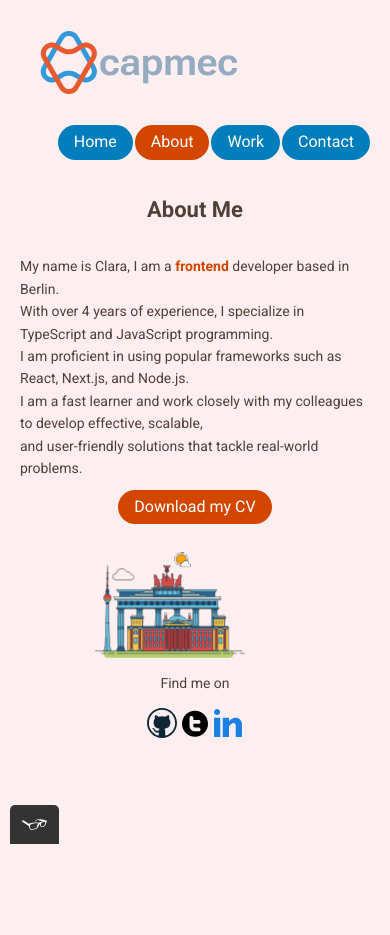
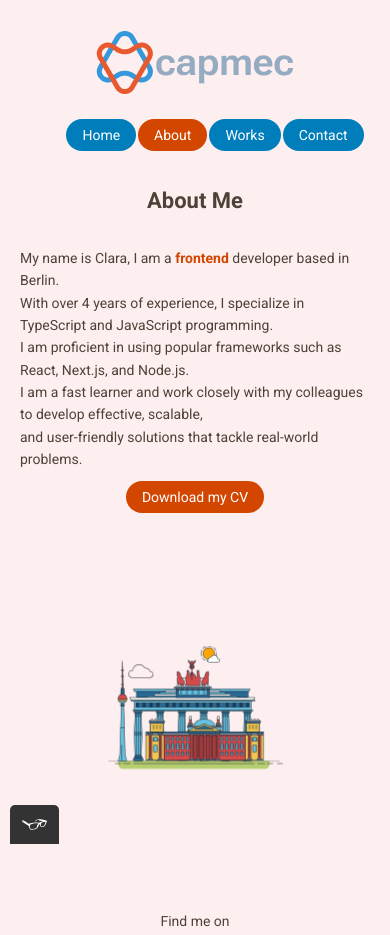
Before and after one commit to capmec/capmec-portfolio, a plain HTML site: page about.html in a window 390 px wide. Shown: the top 935 px of the page. Before the commit the page ends 844 px from the top, so only its background shows below. Drawn offline with nearby package versions, Linux system fonts and the light colour scheme.

Commit message:
finishing the potfolio

```diff
--- a/about.html
+++ b/about.html
@@ -49,37 +49,36 @@
 					role="menubar"
 					class="navigation-list">
 					<li role="presentation">
-						<a
-							href="index.html"
+						<button
+							onClick="location.href='index.html'"
 							role="menuitem"
-							class="navigation-list__item navigation-list__item--active">
-							<button class="button__secondary">Home</button>
-						</a>
+							class="navigation-list__item navigation-list__item--active button button__secondary">
+							Home
+						</button>
 					</li>
 					<li role="presentation">
-						<!-- <a> NEEDS TO BE CENTERED -->
-						<a
-							href="about.html"
+						<button
+							onClick="location.href='about.html'"
 							role="menuitem"
 							class="navigation-list__item">
-							<button>About</button>
-						</a>
+							About
+						</button>
 					</li>
 					<li role="presentation">
-						<a
-							href="work.html"
+						<button
+							onClick="location.href='work.html'"
 							role="menuitem"
-							class="navigation-list__item navigation-list__item--active"
-							><button class="button__secondary">Work</button></a
-						>
+							class="navigation-list__item navigation-list__item--active button__secondary">
+							Works
+						</button>
 					</li>
 					<li role="presentation">
-						<a
-							href="contact.html"
+						<button
+							onClick="location='contact.html'"
 							role="menuitem"
-							class="navigation-list__item">
-							<button class="button__secondary">Contact</button>
-						</a>
+							class="navigation-list__item button__secondary">
+							Contact
+						</button>
 					</li>
 				</ul>
 			</nav>
@@ -106,14 +105,12 @@
 			</div>
 
 			<div class="about-me">
-				<a
-					href="files/cv.pdf"
-					class="button"
-					download
-					><button>Download my CV</button></a
-				>
+				<button
+					onClick="window.open(href='files/Resume_ClaraPinheiro.pdf')"
+					class="button">
+					Download my CV
+				</button>
 			</div>
-			<br />
 
 			<div class="svg-container">
 				<svg
@@ -121,7 +118,7 @@
 					xmlns="http://www.w3.org/2000/svg"
 					class="berlin-illustration"
 					width="50%"
-					height="auto"
+					height="100%"
 					viewBox="0 0 700 505"
 					xmlns:xlink="http://www.w3.org/1999/xlink">
 					<defs>
@@ -1900,14 +1897,12 @@
 			</div>
 		</main>
 		<footer class="page-footer">
+			<p>Find me on</p>
 			<div class="social-media">
-				<p>Find me on</p>
 				<img
 					src="img/githublogo.svg"
 					alt="Github-Logo" />
-				<img
-					src="img/twittericon.svg"
-					alt="Twitter-Logo" />
+
 				<img
 					src="img/linkedinlogo.svg"
 					alt="LinkedIn-Logo" />
--- a/css/style.production.css
+++ b/css/style.production.css
@@ -56,6 +56,7 @@ body {
 	-webkit-box-align: center;
 	-ms-flex-align: center;
 	align-items: center;
+	justify-content: space-between;
 }
 
 .page-header__item {
@@ -67,7 +68,6 @@ body {
 .page-header__item:last-child {
 	-webkit-box-flex: 1;
 	-ms-flex-positive: 1;
-	flex-grow: 1;
 	text-align: right;
 }
 
@@ -310,10 +310,21 @@ button:hover {
 	font-weight: bold; /* Make labels bold */
 }
 /* Style for form inputs */
+/* Style for form inputs */
 input[type='email'],
-input[type='tel'],
+input[type='tel'] {
+	width: 100%; /* Take up full width of the container */
+	height: 40px; /* Set the height of input elements */
+	padding: 8px; /* Add padding for better spacing */
+	margin-bottom: 10px; /* Add margin bottom for spacing between inputs */
+	border-radius: 5px; /* Add rounded corners to inputs */
+	border: 1px solid #ccc; /* Add border for clarity */
+	box-sizing: border-box; /* Include padding and border in the width calculation */
+}
 textarea {
 	width: 100%; /* Take up full width of the container */
+	height: 100px;
+	resize: vertical;
 	padding: 8px; /* Add padding for better spacing */
 	margin-bottom: 10px; /* Add margin bottom for spacing between inputs */
 	border-radius: 5px; /* Add rounded corners to inputs */
@@ -329,21 +340,6 @@ textarea {
 	padding: 8px 16px;
 	border-radius: 20px;
 	border-width: 2px #574c5c;
-}
-
-.berlin-ilustration {
-	width: 30%;
-	height: 30%;
-	padding: 10px;
-	display: -webkit-box;
-	display: -ms-flexbox;
-	display: flex;
-	-webkit-box-pack: center;
-	-ms-flex-pack: center;
-	justify-content: center;
-	-webkit-box-align: center;
-	-ms-flex-align: center;
-	align-items: center;
 }
 
 /* BRANDEMBURG ANIMATION */
@@ -453,6 +449,11 @@ textarea {
 
 /* MEDIA SIZES */
 @media all and (max-width: 600px) {
+	.page-header {
+		display: flex;
+		flex-wrap: wrap;
+		justify-content: space-around;
+	}
 	.grid {
 		-ms-grid-columns: 1fr;
 		grid-template-columns: 1fr;
@@ -470,14 +471,14 @@ textarea {
 		grid-template-columns: 1fr;
 		grid-gap: 16px;
 	}
-	.page-header {
-		display: block;
-		align-items: center;
-	}
+
 	.navigation-list {
 		display: flex;
 		justify-content: flex-end;
 		gap: 2px;
+	}
+	.berlin-ilustration {
+		display: flexbox;
 	}
 }
 
@@ -503,18 +504,11 @@ textarea {
 		grid-template-columns: 1fr;
 		grid-gap: 16px;
 	}
-	.page-header {
-		display: block;
-		align-items: center;
-	}
+
 	.navigation-list {
 		display: flex;
 		justify-content: flex-end;
 		gap: 2px;
-	}
-	.svg-container {
-		height: fit-content;
-		width: fit-content;
 	}
 }
 
@@ -555,3 +549,12 @@ h1 {
 	flex-direction: column;
 	text-align: center;
 }
+
+.social-media {
+	display: flex;
+	flex-direction: row;
+	justify-content: center;
+	align-items: center;
+	list-style-type: none;
+	gap: 20px;
+}
```
Also changed, not shown: contact.html (+37 -31 lines), index.html (+31 -29 lines), work.html (+35 -29 lines), 1 other file.
